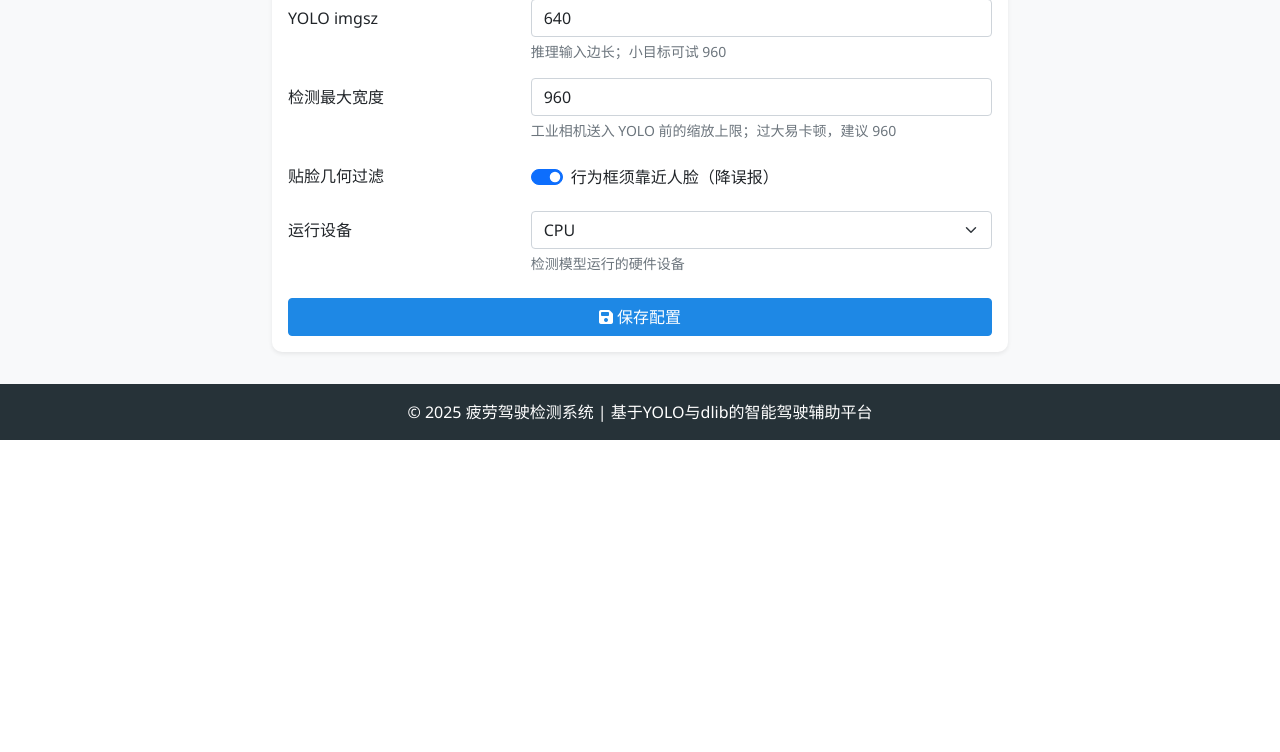
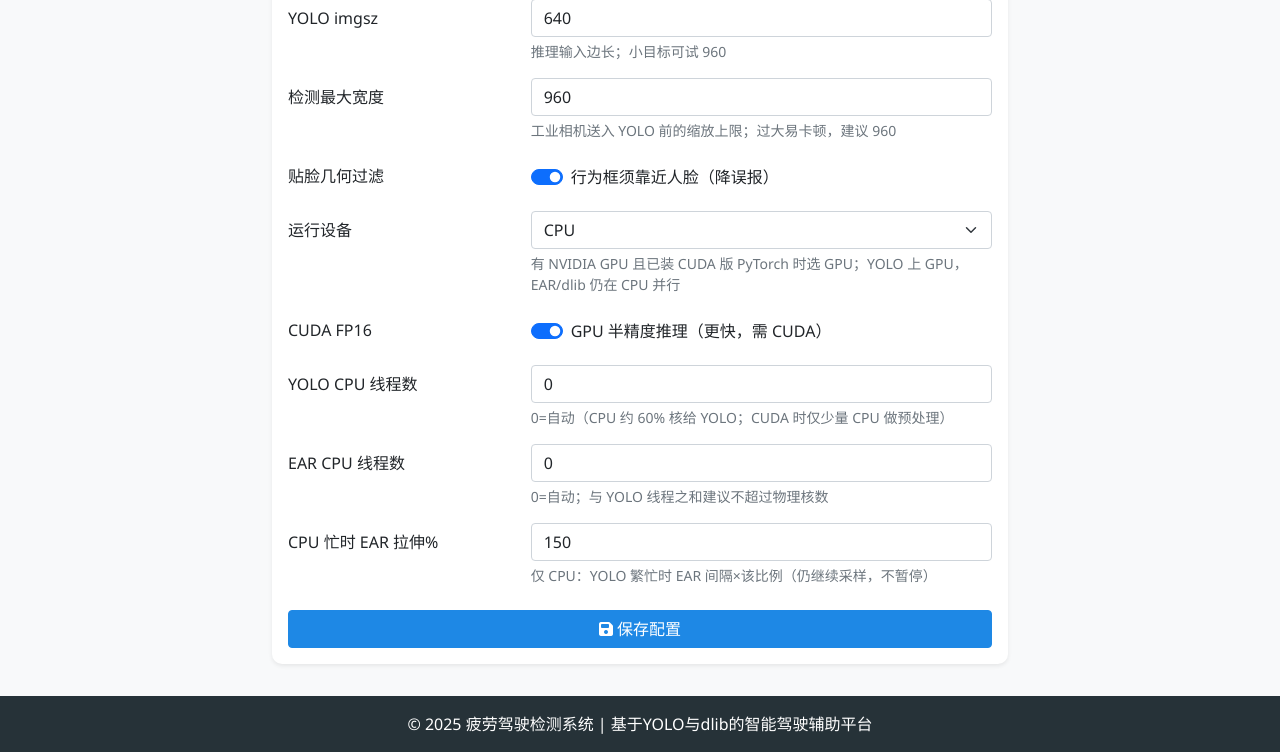
Before and after one commit to wyivz/Fatigue_Detection, a Django app: page /detection/config/ in a window 1280 px wide. Shown: the part 2323-3075 px from the top of the page. Before the commit the page ends 2763 px from the top, so only its background shows below. Run offline with Django 4.2, Linux system fonts and the light colour scheme; the visitor is signed in with stand-in values (Sample User, id 1); data that the repository does not hold is empty; some libraries are stand-ins or nearby versions.

Commit message:
refactor: apply edits before next user request (ad41efed)
Replayed from Cursor chat ad41efed.
Files: fatigue_detection_system/detection/templates/detection/realtime.html, fatigue_detection_system/detection/templates/detection/system_config.html, fatigue_detection_system/detection/utils/hik_mvs/grabber.py, fatigue_detection_system/detection/utils/yolo_detector.py, fatigue_detection_system/detection/views.py

User intent (truncated):
那我都想要运行，优化cpu多线程调度，并优化在CUDA平台使用时的调度

```diff
--- a/fatigue_detection_system/detection/templates/detection/system_config.html
+++ b/fatigue_detection_system/detection/templates/detection/system_config.html
@@ -316,7 +316,45 @@
                                         <option value="cpu" {% if configs.device == 'cpu' or not configs.device %}selected{% endif %}>CPU</option>
                                         <option value="cuda:0" {% if configs.device == 'cuda:0' %}selected{% endif %}>GPU (CUDA)</option>
                                     </select>
-                                    <div class="form-text">检测模型运行的硬件设备</div>
+                                    <div class="form-text">有 NVIDIA GPU 且已装 CUDA 版 PyTorch 时选 GPU；YOLO 上 GPU，EAR/dlib 仍在 CPU 并行</div>
+                                </div>
+                            </div>
+
+                            <div class="row mb-3">
+                                <label class="col-md-4 col-form-label">CUDA FP16</label>
+                                <div class="col-md-8">
+                                    <div class="form-check form-switch mt-2">
+                                        <input class="form-check-input" type="checkbox" name="config_cuda_half"
+                                               value="true" id="cudaHalf" {% if configs.cuda_half != 'false' %}checked{% endif %}>
+                                        <label class="form-check-label" for="cudaHalf">GPU 半精度推理（更快，需 CUDA）</label>
+                                    </div>
+                                </div>
+                            </div>
+
+                            <div class="row mb-3">
+                                <label class="col-md-4 col-form-label">YOLO CPU 线程数</label>
+                                <div class="col-md-8">
+                                    <input type="number" step="1" min="0" max="64" name="config_compute_yolo_threads"
+                                           class="form-control" value="{{ configs.compute_yolo_threads|default:'0' }}">
+                                    <div class="form-text">0=自动（CPU 约 60% 核给 YOLO；CUDA 时仅少量 CPU 做预处理）</div>
+                                </div>
+                            </div>
+
+                            <div class="row mb-3">
+                                <label class="col-md-4 col-form-label">EAR CPU 线程数</label>
+                                <div class="col-md-8">
+                                    <input type="number" step="1" min="0" max="64" name="config_compute_ear_threads"
+                                           class="form-control" value="{{ configs.compute_ear_threads|default:'0' }}">
+                                    <div class="form-text">0=自动；与 YOLO 线程之和建议不超过物理核数</div>
+                                </div>
+                            </div>
+
+                            <div class="row mb-3">
+                                <label class="col-md-4 col-form-label">CPU 忙时 EAR 拉伸%</label>
+                                <div class="col-md-8">
+                                    <input type="number" step="10" min="100" max="300" name="config_ear_busy_stretch_pct"
+                                           class="form-control" value="{{ configs.ear_busy_stretch_pct|default:'150' }}">
+                                    <div class="form-text">仅 CPU：YOLO 繁忙时 EAR 间隔×该比例（仍继续采样，不暂停）</div>
                                 </div>
                             </div>
                         </div>
--- a/fatigue_detection_system/detection/utils/hik_mvs/grabber.py
+++ b/fatigue_detection_system/detection/utils/hik_mvs/grabber.py
@@ -262,6 +262,7 @@ class MvsGrabber:
     def _ear_loop(self) -> None:
         """High-rate EAR sampling using shared YOLO face bbox when available."""
         from detection.views import dlib_detector
+        from detection.utils.compute_scheduler import compute_scheduler
         from detection.utils.fatigue_tracker import fatigue_tracker
 
         last_seq = -1
--- a/fatigue_detection_system/detection/views.py
+++ b/fatigue_detection_system/detection/views.py
@@ -363,7 +363,7 @@ def system_config(request):
         messages.error(request, '您没有访问此页面的权限')
         return redirect('detection:dashboard')
 
-    bool_keys = {'enable_voice', 'mono_camera_mode', 'yolo_spatial_filter'}
+    bool_keys = {'enable_voice', 'mono_camera_mode', 'yolo_spatial_filter', 'cuda_half'}
 
     if request.method == 'POST':
         # 先收集 POST（同名 hidden+checkbox 取最后一个）
@@ -419,6 +419,9 @@ def start_detection(request):
             fatigue_tracker.configure(session.id, configs)
             behavior_tracker.configure(session.id, configs)
             try:
+                from .utils.compute_scheduler import compute_scheduler
+
+                compute_scheduler.configure(configs)
                 if yolo_detector is not None:
                     yolo_detector.load_config()
                 if dlib_detector is not None:
```
Also changed, not shown: fatigue_detection_system/detection/templates/detection/realtime.html (+11 -0 lines), fatigue_detection_system/detection/utils/yolo_detector.py (+18 -6 lines).
